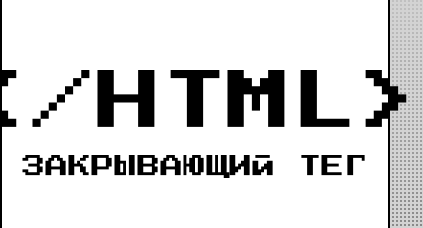
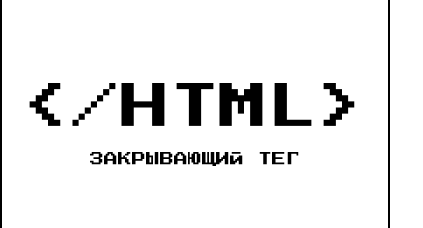
Before and after one commit to 4niiis/zakrivayuschiy-teg-f, a plain HTML site: page index.html in a window 390 px wide. Shown: the part 160-388 px from the top of the page, 423 px wide, since content can reach past the window. Drawn offline with Linux system fonts and the light colour scheme.

Commit message:
ПР: Закрывающий тег. №3

```diff
--- a/styles/style.css
+++ b/styles/style.css
@@ -41,7 +41,6 @@
   gap: 20px;
   width: 100%;
   height: 100%;
-
 }
 
 .border-box {
@@ -53,12 +52,13 @@
 }
 
 .header_logo-text {
-  font-size: 49px;
+  display: block;
+  font-size: clamp(49px, 2rem + 3vw, 65px);
   font-weight: normal;
 }
 
 .header_comment-text {
-  font-size: 14px;
+  font-size: clamp(14px, 0.6rem + 1vw, 23px);
   font-weight: normal;
   text-transform: uppercase;
 }
@@ -329,6 +329,7 @@
   position: relative;
   overflow: hidden;
   gap: 8px;
+  margin-bottom: 100px;
 }
 
 .floppy {
@@ -398,11 +399,11 @@
   }
 
   .header_logo-text {
-    font-size: 65px;
+    /* font-size: clamp; */
   }
 
   .header_comment-text {
-    font-size: 23px;
+    /* font-size: 23px; */
   }
 
   .main {
--- a/styles/variables.css
+++ b/styles/variables.css
@@ -6,7 +6,7 @@
     repeating-linear-gradient(to left, #d3d3d3 0px 2px, transparent 2px 4px),
     repeating-linear-gradient(to top, #d3d3d3 0px 2px, transparent 2px 4px),
     repeating-linear-gradient(to bottom, #e7e7e7 0 0.01%, #1a1a1a);
-  --header-width: clamp(320px, 100vw, 700px);
+  --header-width: clamp(375px, 100vw, 700px);
   --name_font-size-section: 18px;
   --name_font-variation-section: "wght" 715;
   --main_font-size-section: 18px;
```
